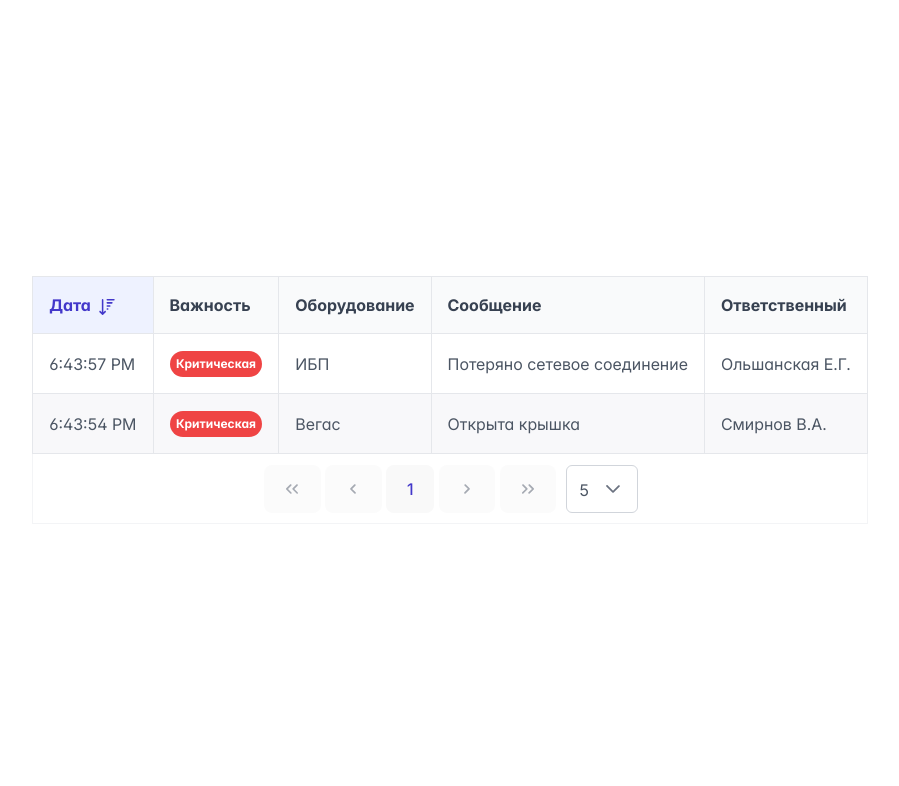
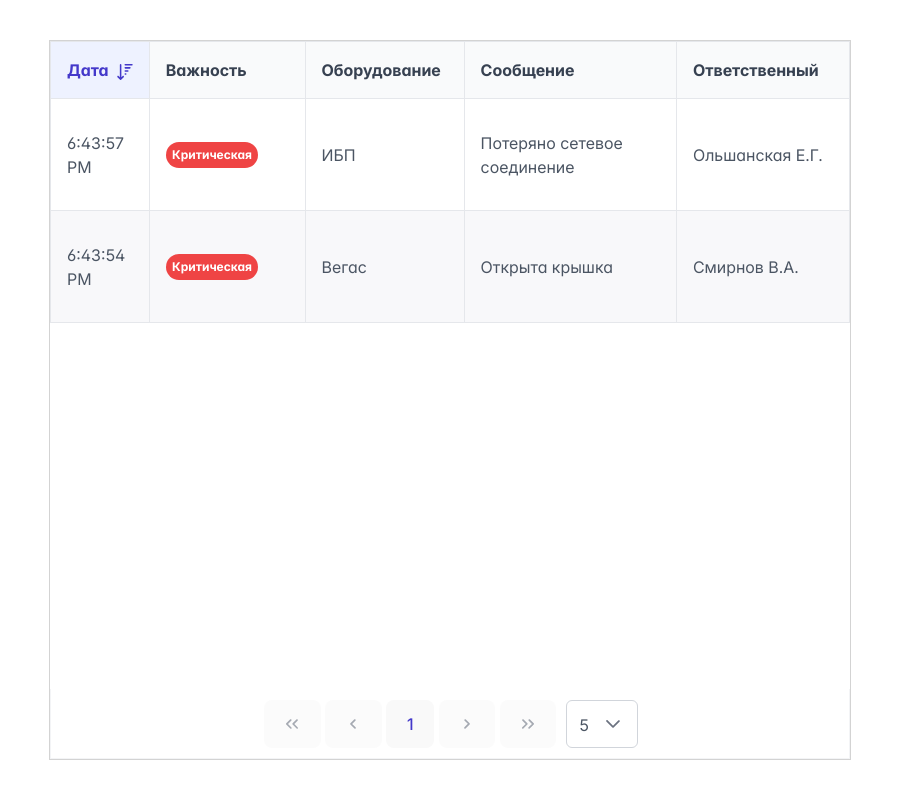
Before and after one commit to Vakulina/EventLogTask, a React (Vite) app: page / in a window 1280 px wide. Shown: the top 786 px of the page, without its empty margins (190-1089 px from the left). Built offline with nearby package versions, Linux system fonts and the light colour scheme.

Commit message:
поправить стили таблицы

```diff
--- /dev/null
+++ b/src/modules/LogsPage/LogsPage.css
@@ -0,0 +1,3 @@
+.row {
+  height: 14vh;
+}
--- a/src/modules/LogsPage/LogsPage.tsx
+++ b/src/modules/LogsPage/LogsPage.tsx
@@ -3,6 +3,7 @@ import { generateDataService } from 'services/generateDataService';
 import { EventDTO } from 'shared/models';
 import { DataTable } from 'primereact/datatable';
 import { Column } from 'primereact/column';
+import './LogsPage.css';
 import { degreeCellTemplate, prepareLog, rowClass } from './utils';
 
 export const LogsPage = () => {
@@ -25,6 +26,7 @@ export const LogsPage = () => {
     if (messagesCount > 1000) clearTimeout(timerRef.current);
   }, [messagesCount]);
 
+
   return (
     <>
       <DataTable
@@ -34,15 +36,36 @@ export const LogsPage = () => {
         stripedRows
         paginator
         rows={5}
-        rowsPerPageOptions={[5, 10, 25, 50]}
+        rowsPerPageOptions={[5, 10]}
         sortField='time'
         sortOrder={-1}
-        tableStyle={{ minWidth: '50rem' }}>
-        <Column field='time' header='Дата' sortable />
-        <Column field='degree' header='Важность' body={degreeCellTemplate} />
-        <Column field='equipment' header='Оборудование' />
-        <Column field='message' header='Сообщение' />
-        <Column field='executor' header='Ответственный' />
+        tableStyle={{ width: '50rem' }}
+        emptyMessage='Журнал событий пуст'
+        style={{
+          minHeight: '90vh',
+          display: 'flex',
+          flexDirection: 'column',
+          justifyContent: 'space-between',
+          border: '1px solid LightGray',
+        }}>
+        <Column field='time' header='Дата' style={{ width: '10%' }} sortable />
+        <Column
+          field='degree'
+          header='Важность'
+          body={degreeCellTemplate}
+          style={{ width: '20%' }}
+        />
+        <Column
+          field='equipment'
+          header='Оборудование'
+          style={{ width: '20%' }}
+        />
+        <Column field='message' header='Сообщение' style={{ width: '28%' }} />
+        <Column
+          field='executor'
+          header='Ответственный'
+          style={{ width: '22%' }}
+        />
       </DataTable>
     </>
   );
--- a/src/modules/LogsPage/utils.tsx
+++ b/src/modules/LogsPage/utils.tsx
@@ -13,6 +13,7 @@ export const prepareLog = (log: EventDTO): EventType => {
   export const rowClass = (data: EventType) => {
     return {
       'bg-primary': data.isUnread,
+      'row':true
     };
   };
  const getDegreeTag = (status: string) => {
```
